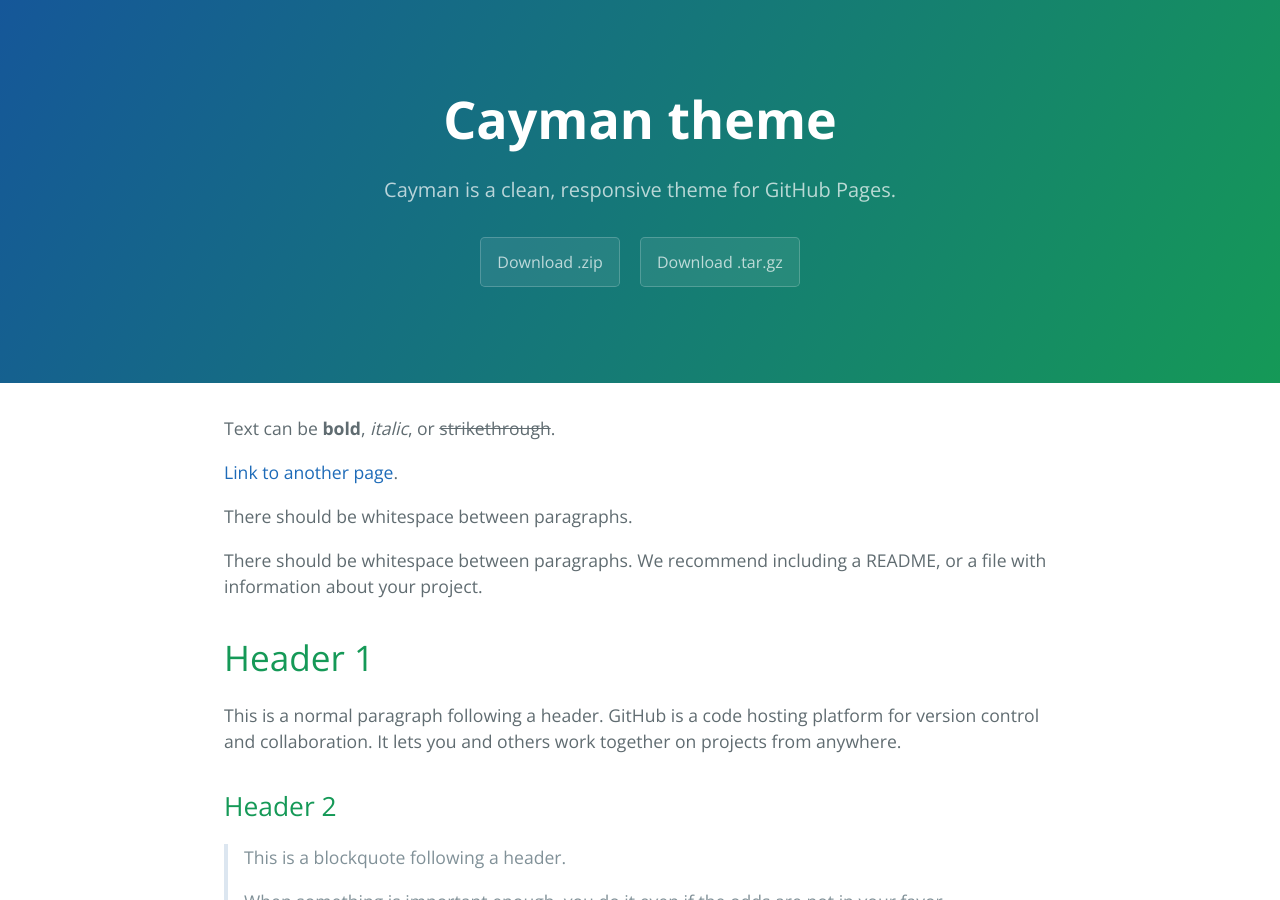
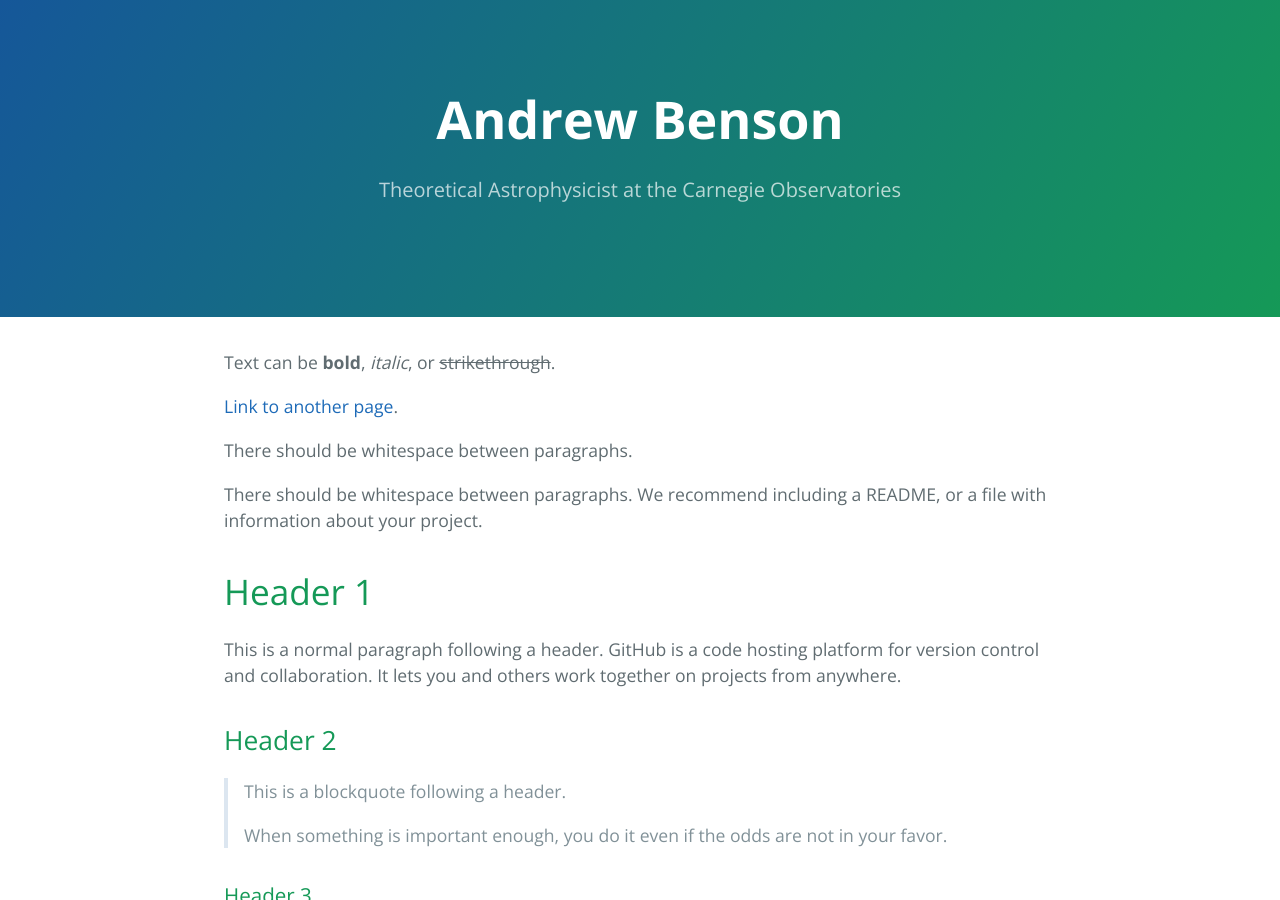
Before and after one commit to abensonca/abensonca.github.io, a Jekyll site: the page built from index.md, in a window 1280 px wide and 900 px high. Built offline with Jekyll 4.4.1, drawn with Linux system fonts in a browser that asks for light colours.

Commit message:
* Update header.

```diff
--- a/_config.yml
+++ b/_config.yml
@@ -1,5 +1,5 @@
-title: Cayman theme
-description: Cayman is a clean, responsive theme for GitHub Pages.
-show_downloads: true
+title: Andrew Benson
+description: Theoretical Astrophysicist at the Carnegie Observatories
+show_downloads: false
 google_analytics:
 theme: jekyll-theme-cayman
```
